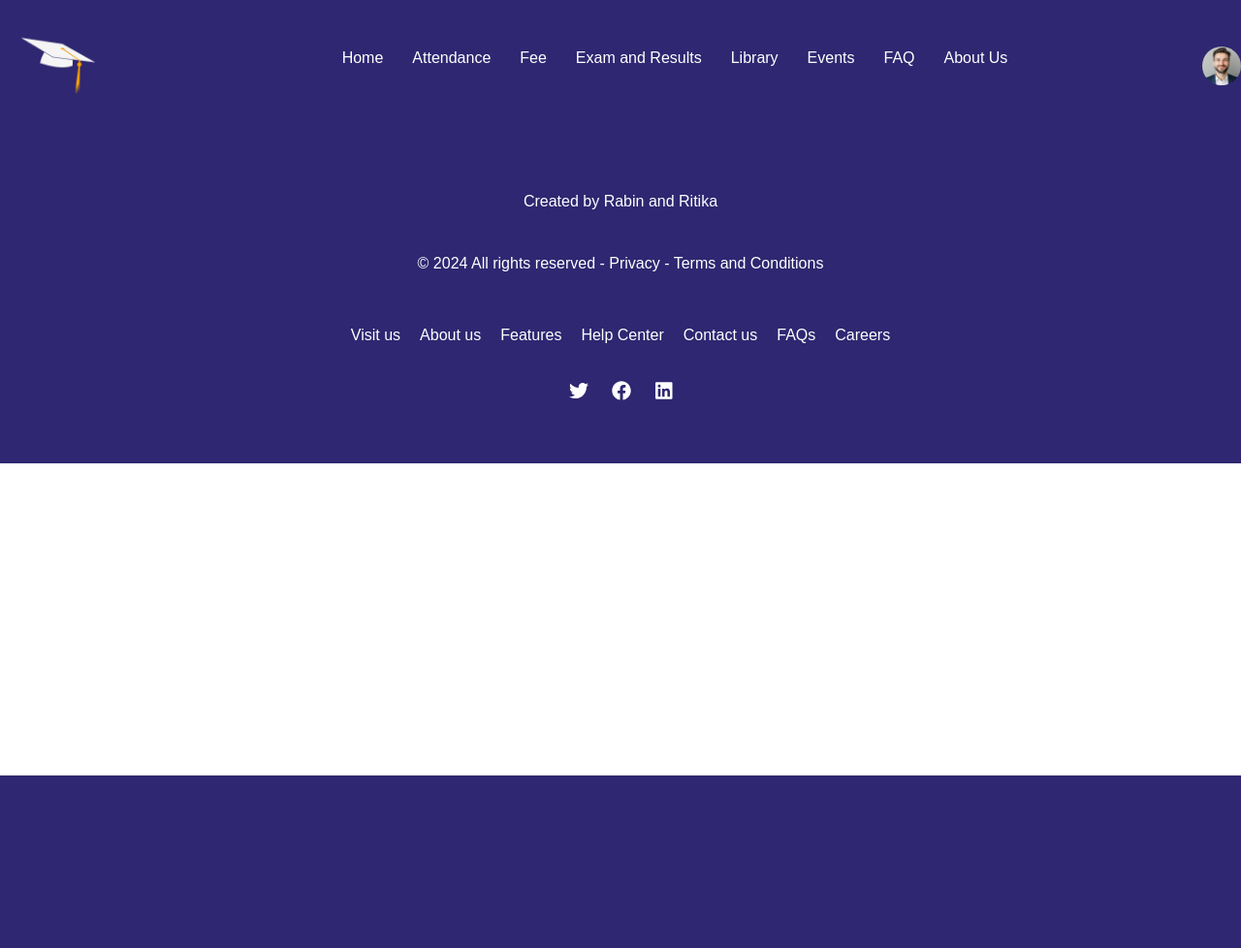
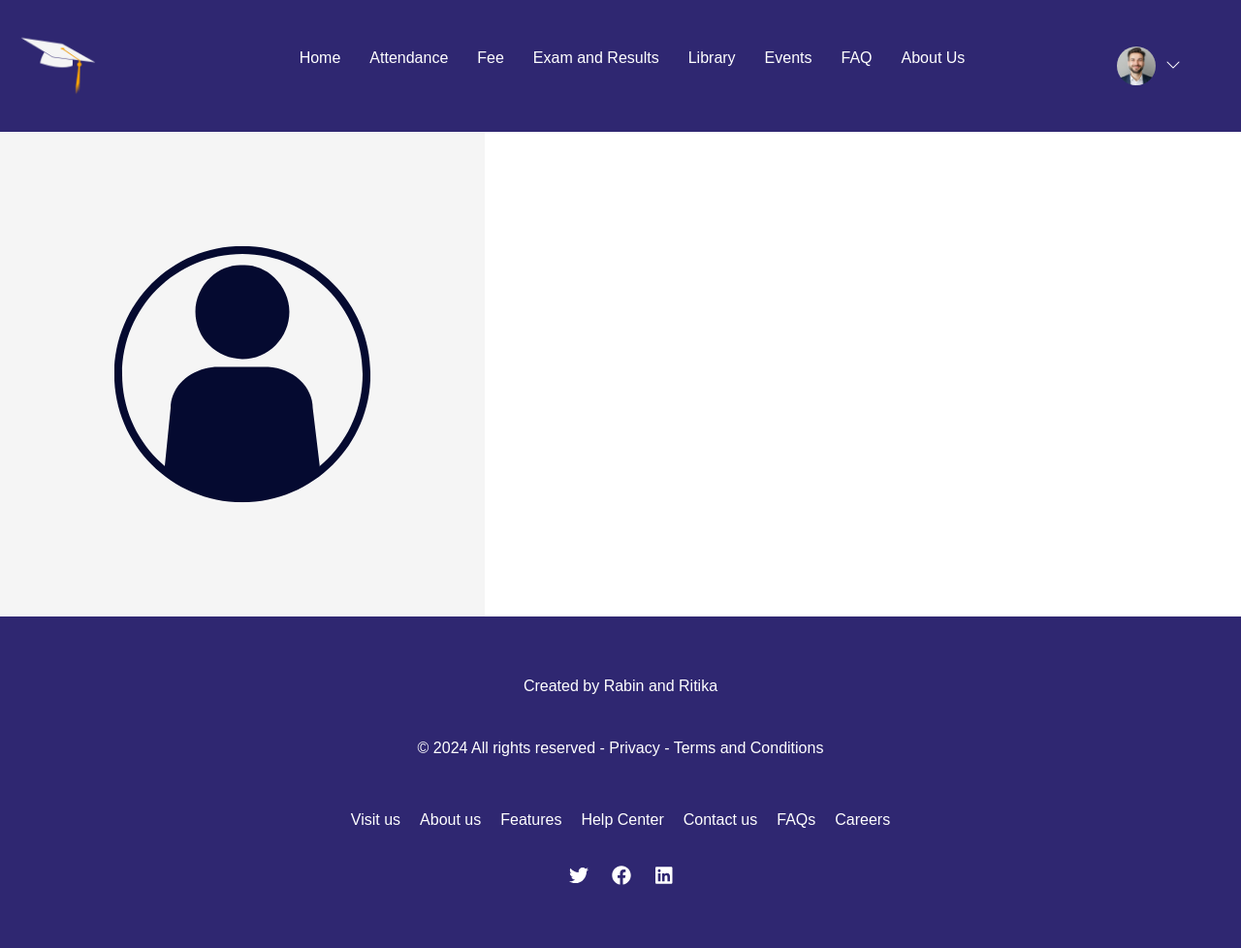
Before and after one commit to RabinPyakurel/Student-Academic-portal, a PHP site: page /profile.htm in a window 1280 px wide. Shown: the whole page at 97% size. Before the commit the page ends 800 px from the top, so only its background shows below. Run offline with PHP 8.4, Linux system fonts and the light colour scheme.

Commit message:
Images and profile icon
Added more images and completed user profile icon

```diff
--- a/assets/css/index.css
+++ b/assets/css/index.css
@@ -38,30 +38,37 @@ body {
   font-size: 16px;
 }
 
-.user-icon i {
-  color: #fff;
-  font-size: 28px;
-  margin: 0 50px;
+.user-icon {
+  position: relative;
+  width: 10%;
 }
+/* Profile image styling */
+.profile-container {
+  display: flex;
+  align-items: center;
+  cursor: pointer;
+}
+
 .profile-img {
   border-radius: 50%;
   height: 40px;
   width: 40px;
   object-fit: cover;
-  cursor: pointer;
+}
+
+/* Dropdown icon */
+.dropdown-icon {
+  margin-left: 10px;
+  font-size: 16px;
+  color: white;
 }
 
 /* Dropdown menu styling */
-.dropdown {
-  position: relative;
-  display: inline-block;
-}
-
 .dropdown-content {
   display: none;
   position: absolute;
   right: 0;
-  background-color: #f9f9f9;
+  background-color: #f5f5f5;
   min-width: 120px;
   box-shadow: 0px 8px 16px rgba(0, 0, 0, 0.2);
   z-index: 1;
@@ -73,10 +80,10 @@ body {
   text-decoration: none;
   display: block;
 }
+.dropdown-content a:hover {
+  background-color: #ddd; /* Highlight on hover */
+}
 
-.dropdown-content a:hover {
-  background-color: #f1f1f1;
-}
 /* Header Section */
 .header-section {
   background: url("../images/heroStudents.jpg") no-repeat center center/cover;
--- a/assets/js/index.js
+++ b/assets/js/index.js
@@ -1,19 +1,23 @@
 // Get the profile image and dropdown menu elements
- const profileImage = document.getElementById('profileImage');
- const dropdownMenu = document.getElementById('dropdownMenu');
+const profileContainer = document.getElementById("profileContainer");
+const dropdownMenu = document.getElementById("dropdownMenu");
 
 // Toggle the dropdown menu visibility on image click
- profileImage.addEventListener('click', function () {
-   if (dropdownMenu.style.display === 'block') {
-     dropdownMenu.style.display = 'none';  // Hide the menu
+profileContainer.addEventListener("click", function () {
+  if (dropdownMenu.style.display === "block") {
+    dropdownMenu.style.display = "none"; // Hide the menu
   } else {
-     dropdownMenu.style.display = 'block';  // Show the menu
+    dropdownMenu.style.display = "block"; // Show the menu
   }
 });
 
 // Close the dropdown if the user clicks outside the menu
 window.onclick = function (event) {
-   if (!event.target.matches('.profile-img')) {
-     dropdownMenu.style.display = 'none';
+  if (
+    !event.target.matches(".profile-img") &&
+    !event.target.matches(".dropdown-icon") &&
+    !event.target.matches("#profileContainer")
+  ) {
+    dropdownMenu.style.display = "none";
   }
- }
+};
--- a/profile.htm
+++ b/profile.htm
@@ -6,13 +6,14 @@
   <meta name="viewport" content="width=device-width, initial-scale=1.0">
   <title>Home</title>
   <link rel="stylesheet" href="./assets/css/index.css">
-  <link rel="javascript" href="./assets/css/index.js">
+
   <script src="https://cdnjs.cloudflare.com/ajax/libs/font-awesome/6.0.0-beta3/js/all.min.js"
     integrity="sha512-Pf1vFl/rZQeq3CMoWx2hfLVRMt2E+nQJbSHyRHjRdyJwD+XZz+aR1i45I+9vE7DJeA9VXNGDsvm4P6xNFFUqg=="
     crossorigin="anonymous" referrerpolicy="no-referrer"></script>
   <link rel="stylesheet" href="https://cdn.jsdelivr.net/npm/bootstrap-icons@1.11.3/font/bootstrap-icons.min.css">
   <link href="https://cdn.jsdelivr.net/npm/bootstrap@5.3.3/dist/css/bootstrap.min.css" rel="stylesheet"
     integrity="sha384-QWTKZyjpPEjISv5WaRU9OFeRpok6YctnYmDr5pNlyT2bRjXh0JMhjY6hW+ALEwIH" crossorigin="anonymous">
+
 
 
 </head>
@@ -35,18 +36,24 @@
     </ul>
     <div class="user-icon">
       <div class="dropdown">
-        <!-- Profile image -->
-        <img src="./assets/images/ppsize.webp" alt="Profile" class="profile-img" id="profileImage">
-
+        <!-- Profile image and dropdown symbol container -->
+        <div class="profile-container" id="profileContainer">
+          <img src="./assets/images/ppsize.webp" alt="Profile" class="profile-img">
+          <!-- Unicode dropdown icon -->
+          <span class="dropdown-icon"><i class="bi bi-chevron-down"></i></span> <!-- This is a down arrow -->
+        </div>
         <!-- Dropdown menu -->
         <div class="dropdown-content" id="dropdownMenu">
-          <a href="#">My Profile</a>
-          <a href="#">Logout</a>
+          <a href="#mypf">My Profile</a>
+          <a href="#logout">Logout</a>
         </div>
       </div>
     </div>
   </nav>
+  <section id="mypf" class="myprofile">
+    <img src="./assets/images/defaultimg.png" alt="default profile">
 
+  </section>
 
   <!-- Footer Section -->
   <footer class="footer">
@@ -69,6 +76,7 @@
       </div>
     </div>
   </footer>
+  <script src="./assets/js/index.js"></script>
 </body>
 
 </html>
```
Also changed, not shown: index.htm (+18 -7 lines), assets/images/defaultimg.png (added), assets/images/librarypic1.jpeg (added), assets/images/librarypic2.jpg (added), assets/images/pic1.jpg (added). Lines whose indentation alone changed are shown as unchanged.
